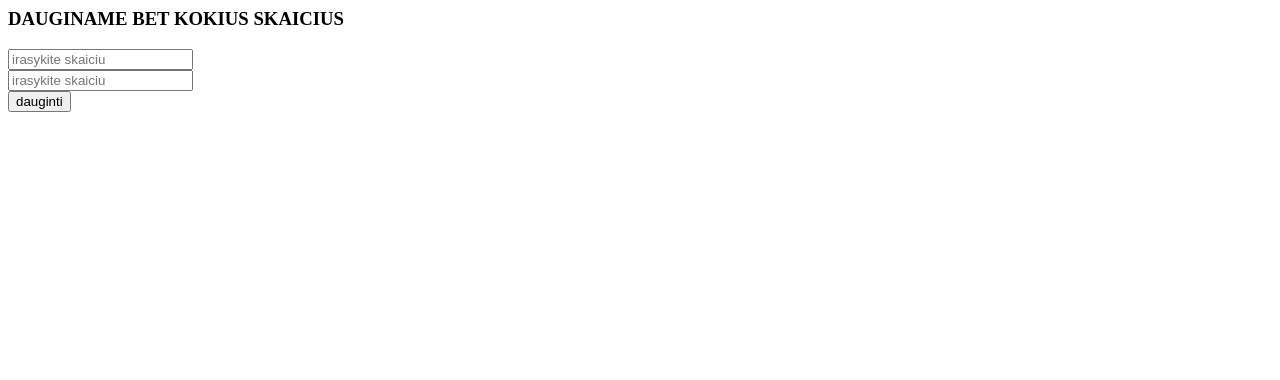
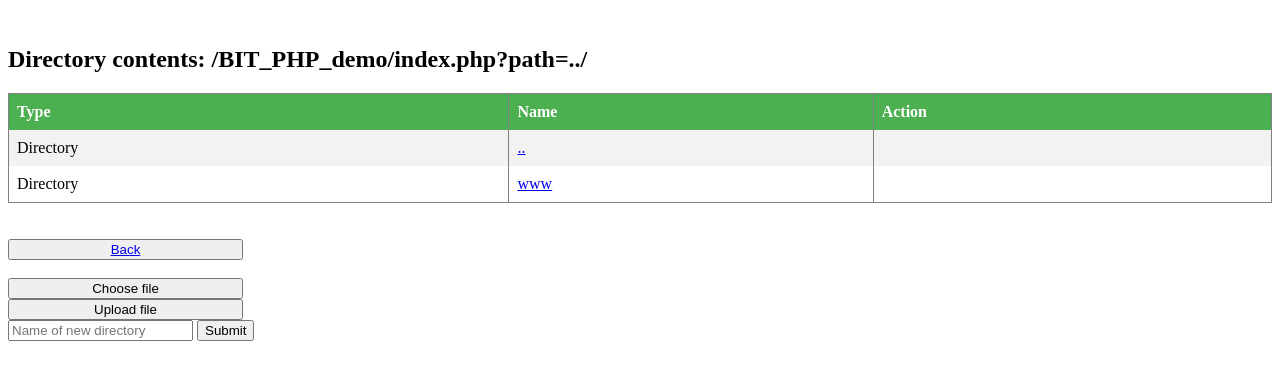
Before and after one commit to qqsska/BIT_PHP_demo, a PHP site: the page made by index.php in a window 1280 px wide. Shown: the top 380 px of the page. Run offline with PHP 8.4, Linux system fonts and the light colour scheme.

Commit message:
Files browser (on progress)
Sprint 1 challenge.

```diff
--- a/index.php
+++ b/index.php
@@ -1,17 +1,80 @@
+<!DOCTYPE html>
+<html>
+<head>
+<style>
+table {
+  border-collapse: collapse;
+  width: 100%;
+  border: 1px solid grey
+}
+
+th, td {
+  text-align: left;
+  padding: 8px;
+  height: 20px;
+  border-left: 1px solid grey;
+
+}
+
+tr:nth-child(even){background-color: #f2f2f2}
+
+th {
+  background-color: #4CAF50;
+  color: white;
+
+}
+.button{
+color:  black;
+width: 235px;
+
+}
+</style>
+</head>
+<body>
+
+<br>
+<?php
+    $path = './'. $_GET['path'];
+    $files_and_dirs = scandir($path);
+
+    print ('<h2>Directory contents: ' . str_replace('?path+','',$_SERVER['REQUEST_URI']). '</h2>');
+
+    print('<table><th>Type</th><th>Name</th><th>Action</th>');
+    foreach ($files_and_dirs as $find){
+        if ($find != ",," and $find != ".") {
+            print('<tr>');
+            print('<td>' . (is_dir($path . $find) ? "Directory" : "file") . '</td>');
+            print('<td>' . (is_dir($path . $find)
+                    ? '<a href="' . (isset($_GET['path'])
+                        ? $_SERVER['REQUEST_URI'] . $find . '/'
+                        : $_SERVER['REQUEST_URI'] . '?path=' . $find . '/') . '">' . $find . '</a>'
+
+                    : $find)
+                . '</td>');
+
+            print ('<td></td>');
+            print ('</tr>');
 
 
-<h3>DAUGINAME BET KOKIUS SKAICIUS</h3>
-<form action = "" method= "post">
-    <input type= "text" name="n" value= "" placeholder="irasykite skaiciu"><br>
-    <input type= "text" name="n2" value= "" placeholder="irasykite skaiciu"><br>
-    <input type= "submit" name="act" value= "dauginti" >
+        }
+    }
+    print ('</table>');
+
+    ?>
+
+<br><br>
+
+<form action="" method="POST">
+
+<button class="button"><a href="http://localhost/BIT_PHP_demo/sprint1/browser/">Back</a></button>
+<br><br>
+<button class="button">Choose file</a></button><br>
+<button class="button">Upload file</a></button><br>
+<form action="/action_page.php">
+  <input type="link" id="newName" name="lname" placeholder="Name of new directory">
+  <input type="submit">
 </form>
-<?php
-if(isset($_POST['act']))
-{
-    $n = $_POST['n'];
-    $n2 = $_POST['n2'];
-    $add = $n*$n2;
-    echo "Atsakymas : " . $add;
-}
-?>
+
+
+</body>
+</html>
```
